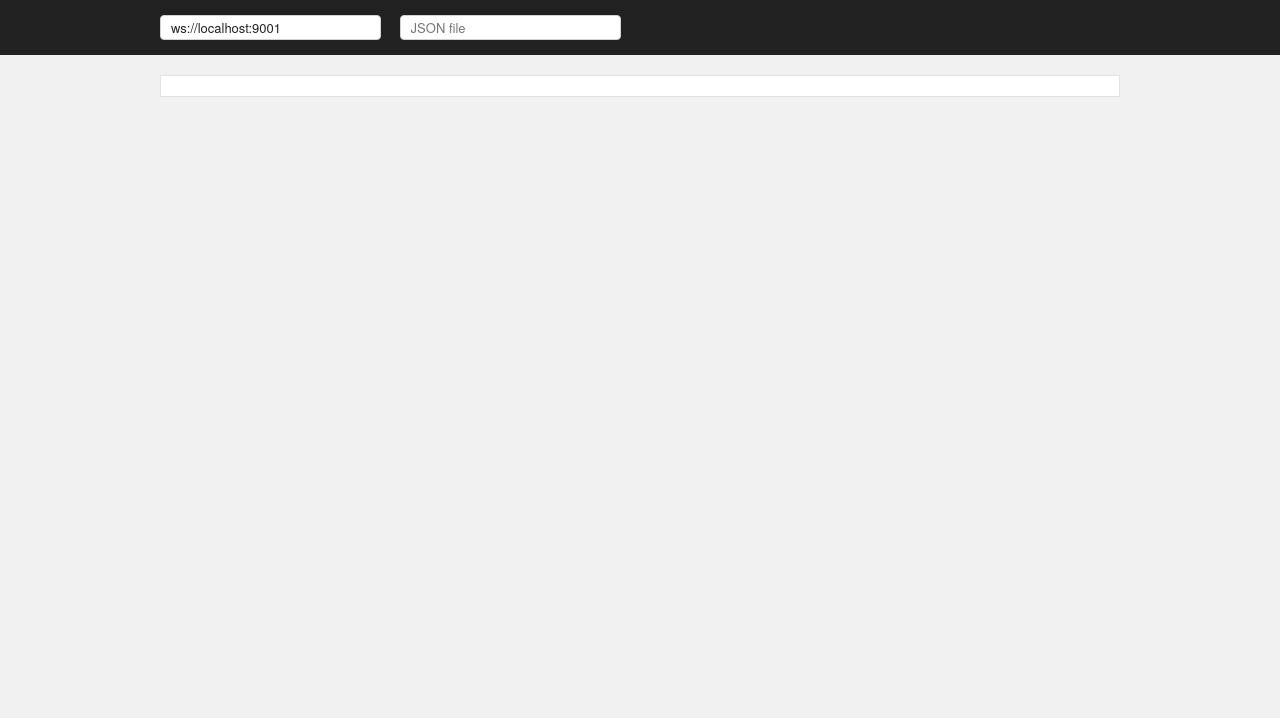
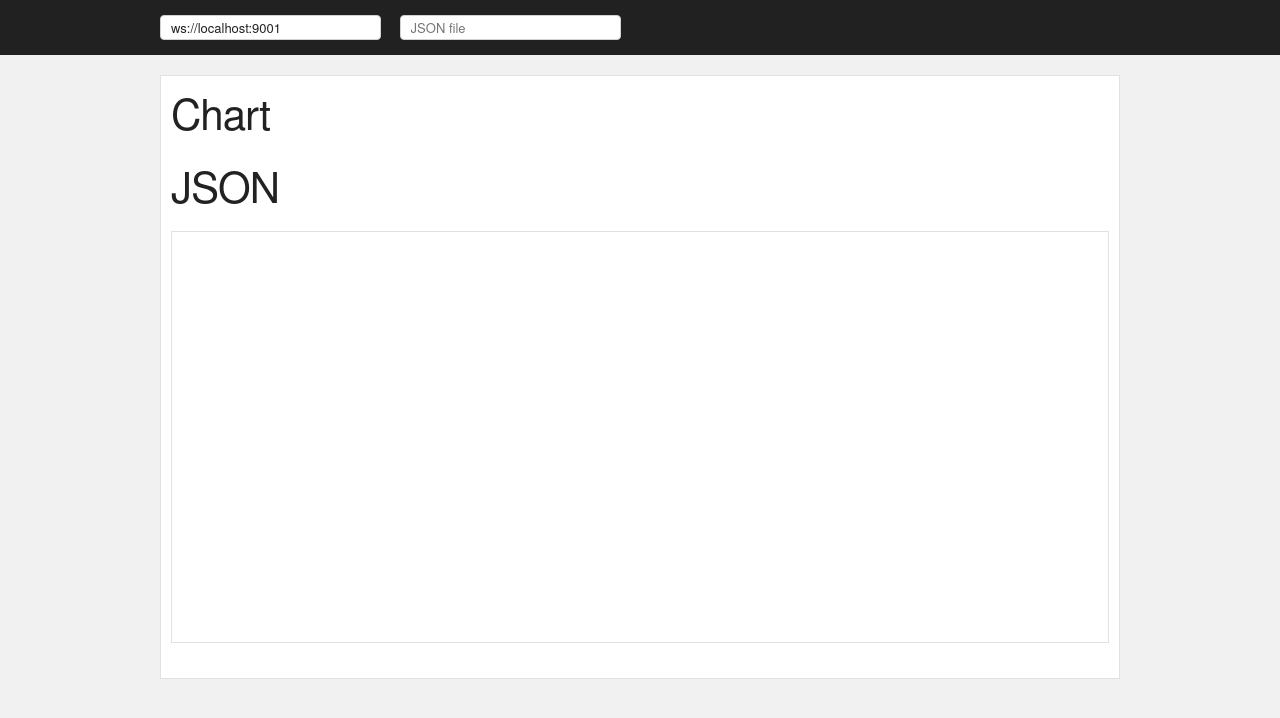
Before and after one commit to olery/vega-previewer, a plain HTML site: page public/index.html in a window 1280 px wide. Drawn offline with Linux system fonts and the light colour scheme.

Commit message:
Display resulting JSON specs in the browser

```diff
--- a/public/css/application.css
+++ b/public/css/application.css
@@ -29,4 +29,13 @@ body {
 
 #vega-container svg {
     border: 1px dashed #ccc;
+    margin-bottom: 20px;
 }
+
+pre {
+    border: 1px solid #e1e1e1;
+    height: 400px;
+    font-size: 12px;
+    font-family: monospace;
+    padding: 5px;
+}
--- a/public/index.html
+++ b/public/index.html
@@ -39,7 +39,14 @@
         <div id="main-container" class="container">
             <div class="row">
                 <div class="twelve columns">
+                    <h2>Chart</h2>
+
                     <div id="vega-container"></div>
+                </div>
+
+                <div class="twelve columns">
+                    <h2>JSON</h2>
+                    <pre id="json-container"></pre>
                 </div>
             </div>
         </div>
--- a/public/js/previewer/application.js
+++ b/public/js/previewer/application.js
@@ -44,6 +44,9 @@
 
             let payload        = JSON.parse(event.data);
             let input_filename = document.getElementById('filename');
+            let json_container = document.getElementById('json-container');
+
+            json_container.innerText = JSON.stringify(payload.content, null, 4);
 
             NProgress.set(0.5);
 
```
